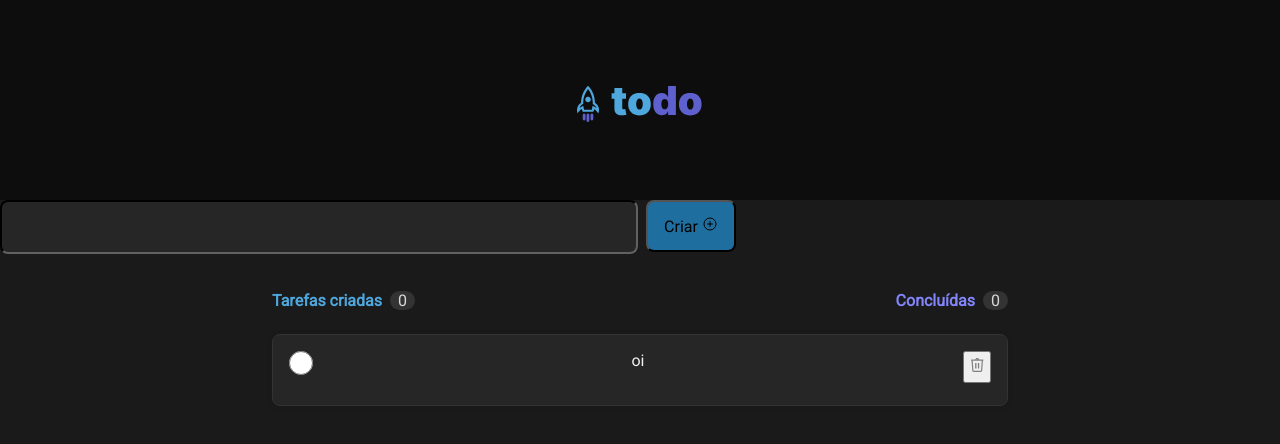
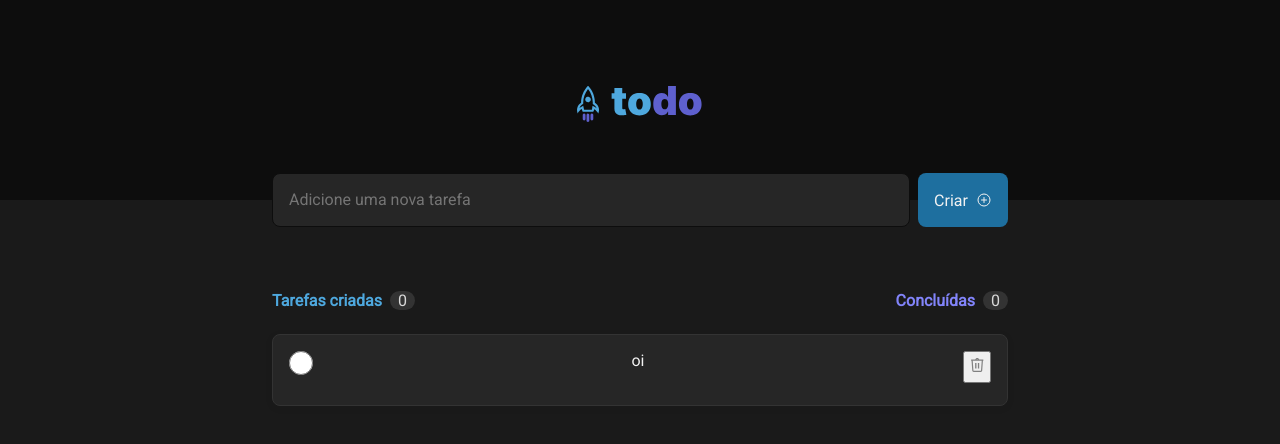
Before and after one commit to IgorNCosta14/desafio-01---praticando-os-conceitos-do-reactjs, a React (Vite) app: page / in a window 1280 px wide. Shown: the top 444 px of the page. Built offline with nearby package versions, Linux system fonts and the light colour scheme.

Commit message:
Added NewTask

```diff
--- a/src/components/NewTask.tsx
+++ b/src/components/NewTask.tsx
@@ -4,8 +4,13 @@ import styles from "./NewTask.module.css"
 export function NewTask() {
     return (
         <div className={styles.textBox}>
-            <input type="text" />
-            <button>Criar <PlusCircle /></button>
+            <textarea
+                name="comment"
+                placeholder="Adicione uma nova tarefa"
+            />
+            <button type="submit">
+                Criar<PlusCircle/>
+            </button>
         </div>
     )
 }
--- a/src/components/Newtask.module.css
+++ b/src/components/Newtask.module.css
@@ -1,25 +1,60 @@
 .textBox {
-    max-width: 46rem;
+    position: absolute;
+    width: 46rem;
+    height: 3,375rem;
+    left: calc(50% - 46rem/2);
+    top: 173px;
     display: flex;
-    border: 0;
     gap: 0.5rem;
 }
 
-.textBox input {
-    justify-content: center;
+.textBox textarea {
+    box-sizing: border-box;
+    resize: none;
+
+    display: flex;
+    flex-direction: row;
     align-items: center;
+    padding: 1rem;
+    gap: 0.5rem;
+
+    width: 39.875rem;
+    height: 3.375rem;
+
+
     background: var(--gray500);
+
+    color: var(--gray100);
+
+    border: 1px solid var(--gray700);
     border-radius: 8px;
-    border-color: var(--gray700);
-    height: 3.375rem;
-    width: 39.875rem;
+
+    flex: none;
+    order: 0;
+    flex-grow: 1;
+    outline: none;
+
+}
+
+.textBox textarea:focus {
+    border-color: var(--purpleDark)
 }
 
 .textBox button {
+    display: flex;
+    flex-direction: row;
+    border: none;
     background: var(--blueDark);
+    color: var(--gray100);
     border-radius: 8px;
     justify-content: center;
     align-items: center;
-    height: 3.25rem;
+    height: 3.375rem;
     width: 5.625rem;
+    gap: 0.5rem;
+    padding: 1rem;
 }
+
+.textBox button:hover {
+    background: var(--blue)
+}
```
